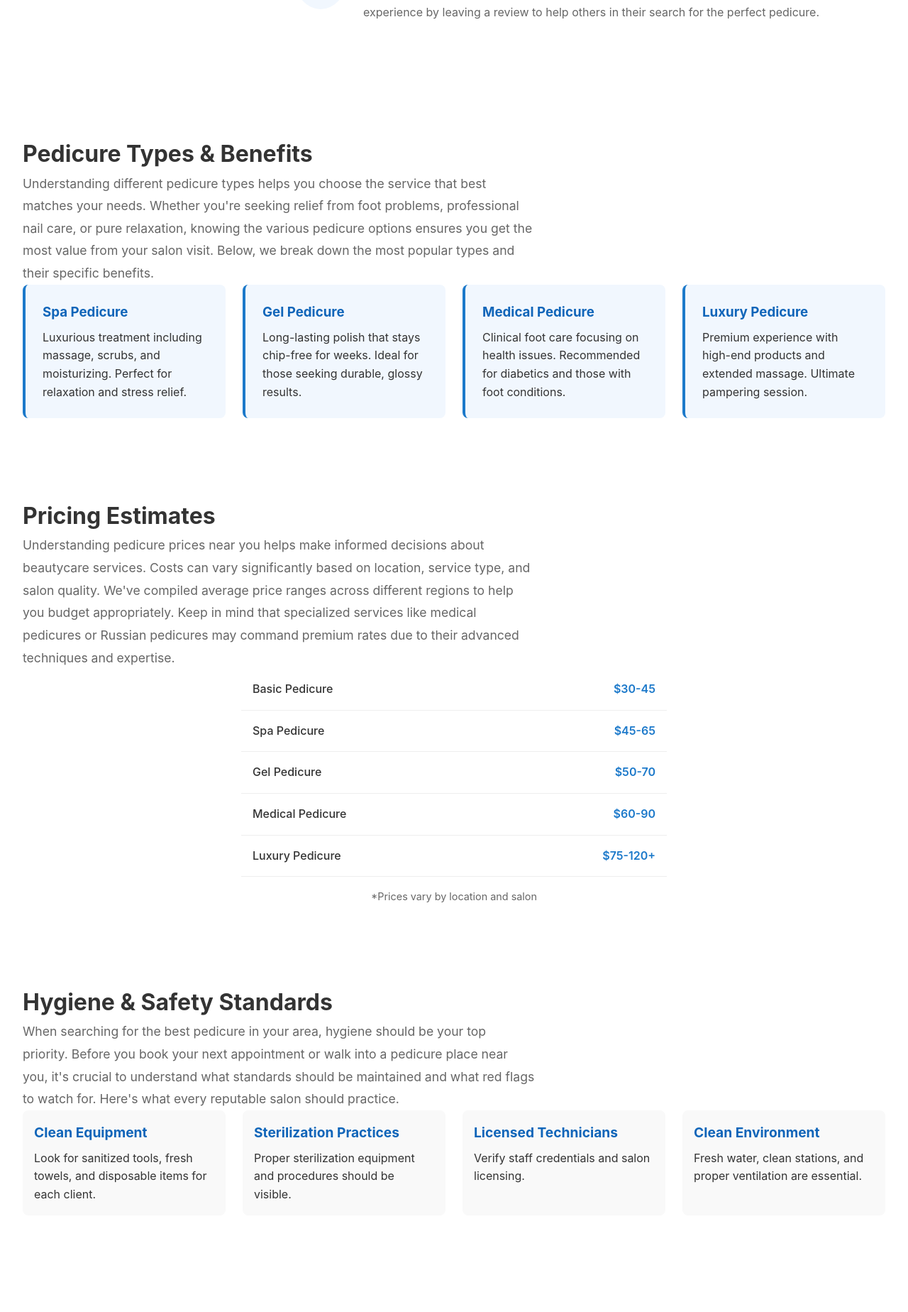
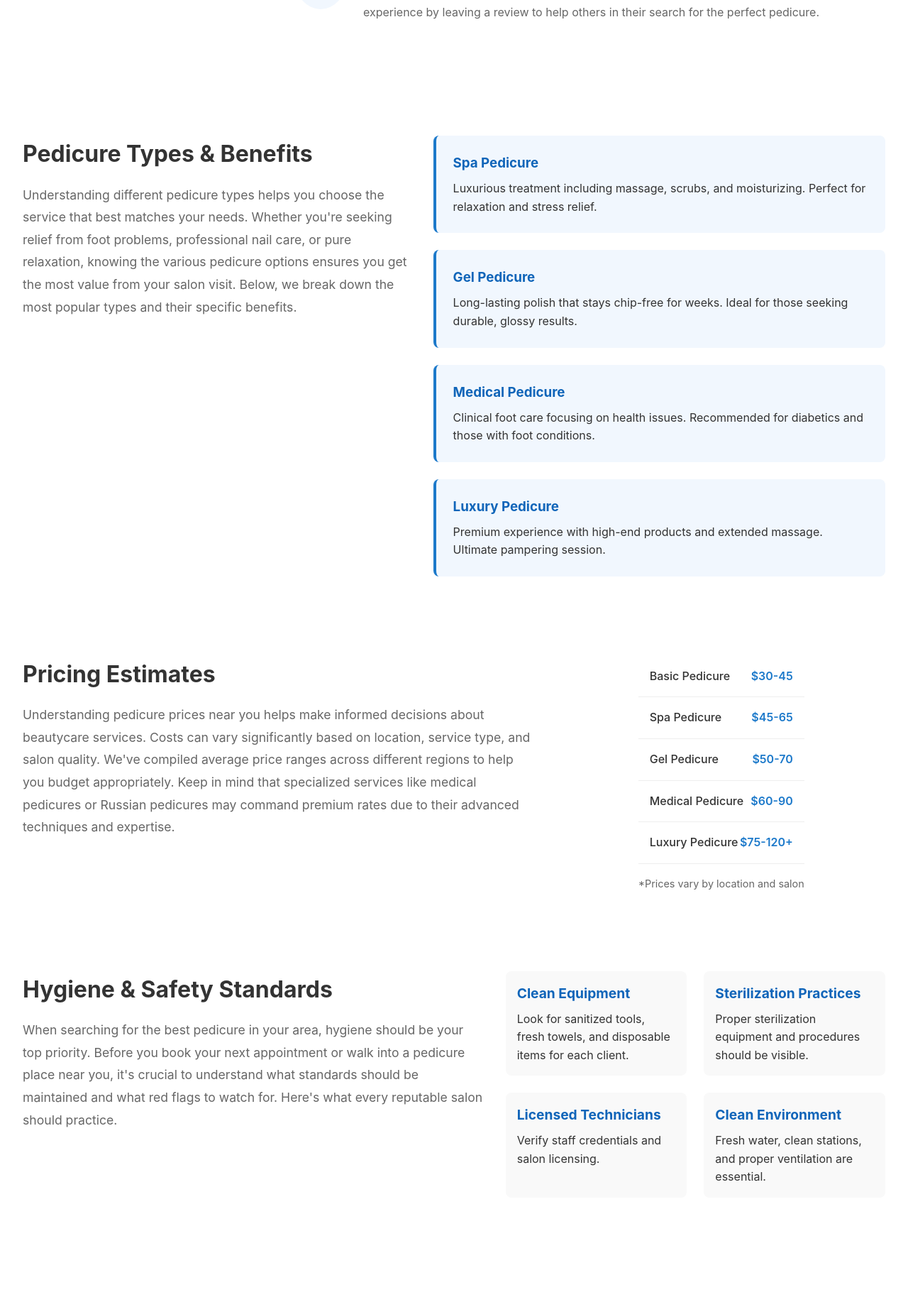
Before and after one commit to qrkedupwhiteboy/pedicure-nearme, a Flask app: page / in a window 1280 px wide. Shown: the part 1361-3209 px from the top of the page at 71% size. Run offline with Flask 3, Linux system fonts and the light colour scheme.

Commit message:
added nesting for h2s and <p>s to be nested together

```diff
--- a/static/css/main.css
+++ b/static/css/main.css
@@ -288,6 +288,8 @@ body {
     background: white;
     padding: 2rem;
     border-radius: 12px;
+    display: flex;
+    gap: 2rem;
 }
 
 .info-section h2 {
@@ -298,8 +300,8 @@ body {
 
 /* Types & Benefits */
 .pedicure-types {
-    display: grid;
-    grid-template-columns: repeat(auto-fit, minmax(250px, 1fr));
+    display: flex;
+    flex-direction: column;
     gap: 1.5rem;
 }
 
--- a/templates/index.html
+++ b/templates/index.html
@@ -116,8 +116,10 @@
                 <div class="info-grid">
                     <!-- Types & Benefits -->
                     <div class="info-section">
+                        <div class="section-title-container">
                         <h2>Pedicure Types &amp; Benefits</h2>
                         <p class="section-description">Understanding different pedicure types helps you choose the service that best matches your needs. Whether you're seeking relief from foot problems, professional nail care, or pure relaxation, knowing the various pedicure options ensures you get the most value from your salon visit. Below, we break down the most popular types and their specific benefits.</p>
+                       </div>
                         <div class="pedicure-types">
                             <div class="type-card">
                                 <h3>Spa Pedicure</h3>
@@ -140,8 +142,10 @@
 
                     <!-- Pricing Guide -->
                     <div class="info-section">
+                        <div class="section-title-container">
                         <h2>Pricing Estimates</h2>
                         <p class="section-description">Understanding pedicure prices near you helps make informed decisions about beautycare services. Costs can vary significantly based on location, service type, and salon quality. We've compiled average price ranges across different regions to help you budget appropriately. Keep in mind that specialized services like medical pedicures or Russian pedicures may command premium rates due to their advanced techniques and expertise.</p>
+                    </div>
                         <div class="pricing-table">
                             <div class="price-row">
                                 <span class="service">Basic Pedicure</span>
@@ -169,8 +173,10 @@
 
                     <!-- Safety Standards -->
                     <div class="info-section">
+                        <div class="section-title-container">
                         <h2>Hygiene &amp; Safety Standards</h2>
                         <p class="section-description">When searching for the best pedicure in your area, hygiene should be your top priority. Before you book your next appointment or walk into a pedicure place near you, it's crucial to understand what standards should be maintained and what red flags to watch for. Here's what every reputable salon should practice.</p>
+                        </div>
                         <div class="safety-checklist">
                             <div class="safety-item">
                                 <h3>Clean Equipment</h3>
```
